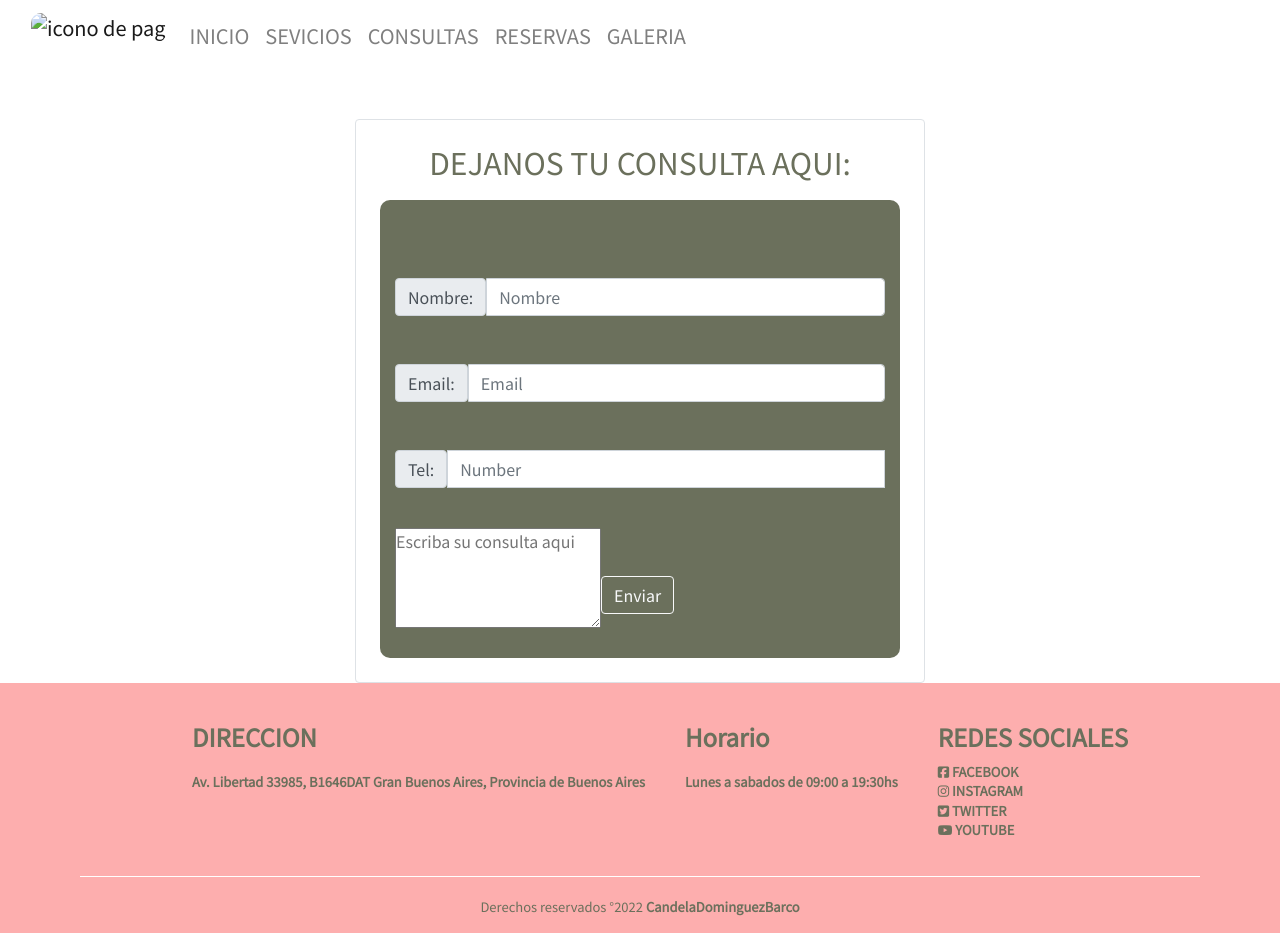
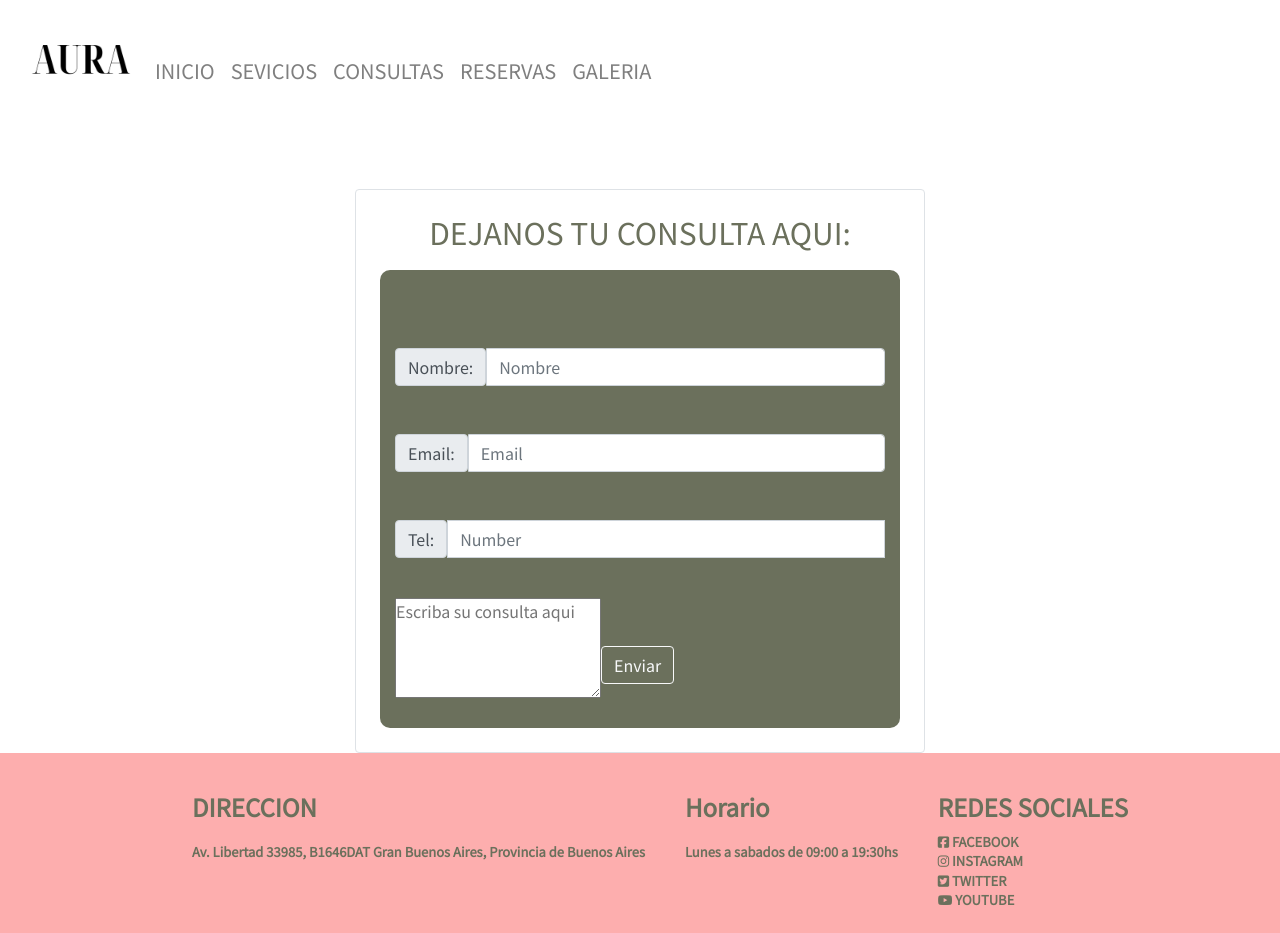
Before and after one commit to CandelaDB/peluqueria-dominguezbarco, a plain HTML site: page pages/consultas.html in a window 1280 px wide. Shown: the top 933 px of the page. Drawn offline with Linux system fonts and the light colour scheme.

Commit message:
cambiar el menux2

```diff
--- a/pages/consultas.html
+++ b/pages/consultas.html
@@ -15,7 +15,7 @@
 <body>
     <header>
         <nav class="navbar navbar-expand-lg navbar-light">
-            <div class="container-fluid">   <a class="navbar-brand" href="./index.html"> <img src="./assets/icons/AURA.png" width="100" height="100" alt="icono de pag"></a>
+            <div class="container-fluid">   <a class="navbar-brand" href="./index.html"> <img src="../assets/icons/AURA.png" width="100" height="100" alt="icono de pag"></a>
             <button class="navbar-toggler" type="button" data-bs-toggle="collapse" data-bs-target="#navbarSupportedContent" aria-controls="navbarSupportedContent" aria-expanded="false" aria-label="Toggle navigation">
                 <span class="navbar-toggler-icon"></span>
             </button>
```
Also changed, not shown: pages/galeria.html (+1 -1 lines), pages/reservas.html (+1 -1 lines), pages/servicios.html (+1 -1 lines).
